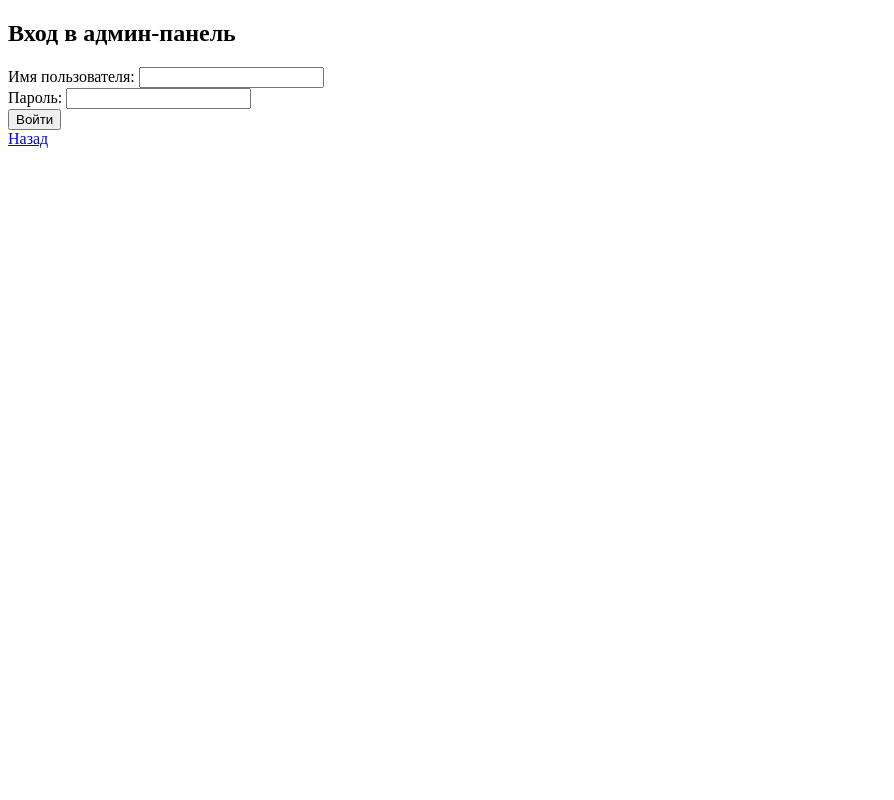
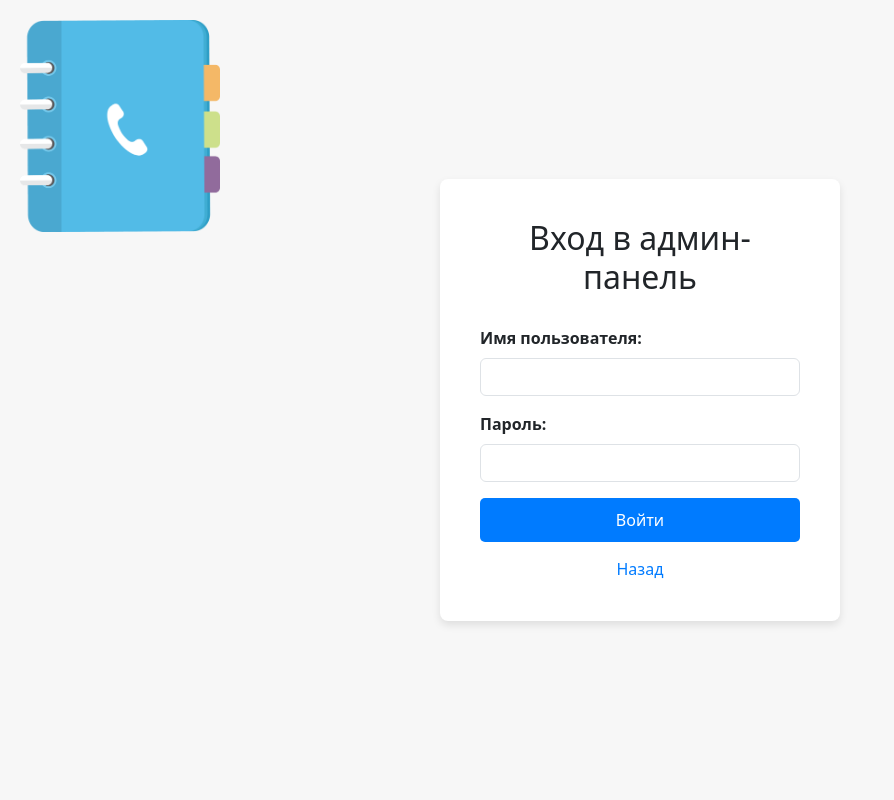
Before and after one commit to Sh4rk1212/Phonebook, a Flask app: page /login in a window 1280 px wide. Shown: the whole page, without its empty margins (0-894 px from the left). Run offline with Flask 3, Linux system fonts and the light colour scheme.

Commit message:
Обновил код: исправил логин

```diff
--- a/templates/login.html
+++ b/templates/login.html
@@ -2,15 +2,110 @@
 <html lang="ru">
 <head>
     <meta charset="UTF-8">
+    <meta name="viewport" content="width=device-width, initial-scale=1.0">
     <title>Вход</title>
+    <!-- Подключаем Bootstrap CSS -->
+    <link href="https://cdn.jsdelivr.net/npm/bootstrap@5.3.0/dist/css/bootstrap.min.css" rel="stylesheet">
+    <style>
+    /* Фон для всей страницы */
+        html, body {
+            height: 100%;
+            margin: 0;
+            padding: 0;
+            background-color: #e0f7fa; /* Светло-голубой фон для всей страницы */
+        }
+
+        /* Фон для контейнера */
+        .container {
+            background: #ffffff; /* Белый фон для контейнера */
+            border-radius: 8px; /* Скругленные углы */
+            box-shadow: 0 4px 8px rgba(0, 0, 0, 0.1); /* Легкая тень */
+            padding: 20px;
+            margin-top: 30px;
+        }
+        /* Логотип */
+        .logo {
+            position: absolute;
+            top: 20px;
+            left: 20px;
+            width: 200px; /* Можно изменить размер лого */
+        }
+        /* Центрируем форму на странице */
+        .login-container {
+            display: flex;
+            justify-content: center;
+            align-items: center;
+            height: 100vh;
+            background-color: #f7f7f7;
+        }
+
+        .login-form {
+            background-color: #fff;
+            padding: 40px;
+            border-radius: 8px;
+            box-shadow: 0 4px 8px rgba(0, 0, 0, 0.1);
+            width: 100%;
+            max-width: 400px;
+        }
+
+        .login-form h2 {
+            text-align: center;
+            margin-bottom: 30px;
+        }
+
+        .login-form button {
+            width: 100%;
+            background-color: #007bff;
+            color: #fff;
+            border: none;
+            padding: 10px;
+            font-size: 16px;
+            border-radius: 5px;
+        }
+
+        .login-form button:hover {
+            background-color: #0056b3;
+        }
+
+        .login-form a {
+            display: block;
+            text-align: center;
+            margin-top: 15px;
+            color: #007bff;
+            text-decoration: none;
+        }
+
+        .login-form a:hover {
+            text-decoration: underline;
+        }
+
+        label {
+            font-weight: bold;
+        }
+    </style>
 </head>
 <body>
-    <h2>Вход в админ-панель</h2>
-    <form method="POST">
-        <label>Имя пользователя: <input type="text" name="username" required></label><br>
-        <label>Пароль: <input type="password" name="password" required></label><br>
-        <button type="submit">Войти</button>
-    </form>
-    <a href="{{ url_for('index') }}">Назад</a>
+<!-- Логотип -->
+    <img src="{{ url_for('static', filename='logo.png') }}" alt="Логотип" class="logo">
+    <div class="login-container">
+        <form method="POST" class="login-form">
+            <h2>Вход в админ-панель</h2>
+
+            <div class="mb-3">
+                <label for="username" class="form-label">Имя пользователя:</label>
+                <input type="text" id="username" name="username" class="form-control" required>
+            </div>
+
+            <div class="mb-3">
+                <label for="password" class="form-label">Пароль:</label>
+                <input type="password" id="password" name="password" class="form-control" required>
+            </div>
+
+            <button type="submit" class="btn btn-primary">Войти</button>
+
+            <a href="{{ url_for('index') }}">Назад</a>
+        </form>
+    </div>
+
 </body>
 </html>
```
